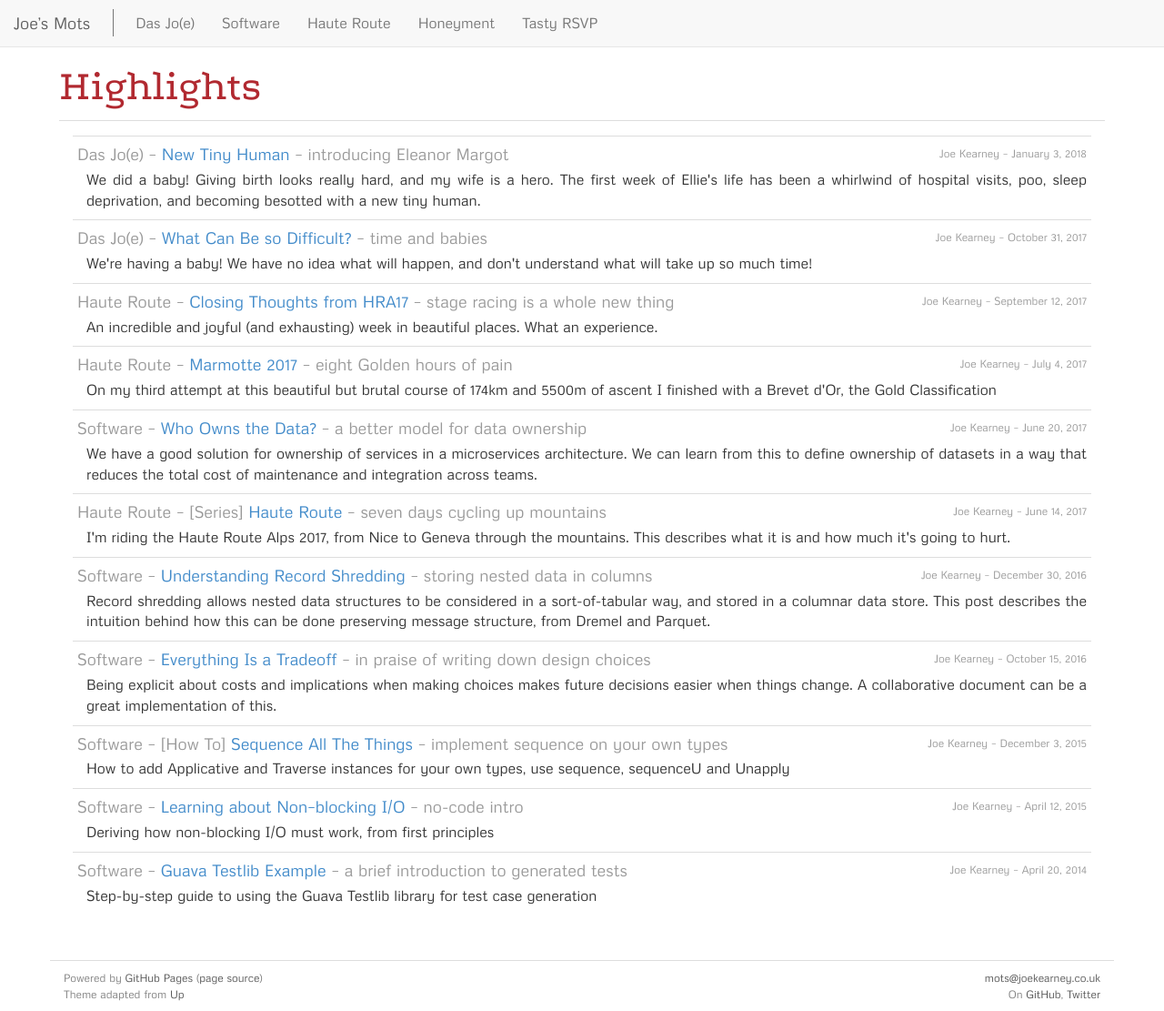
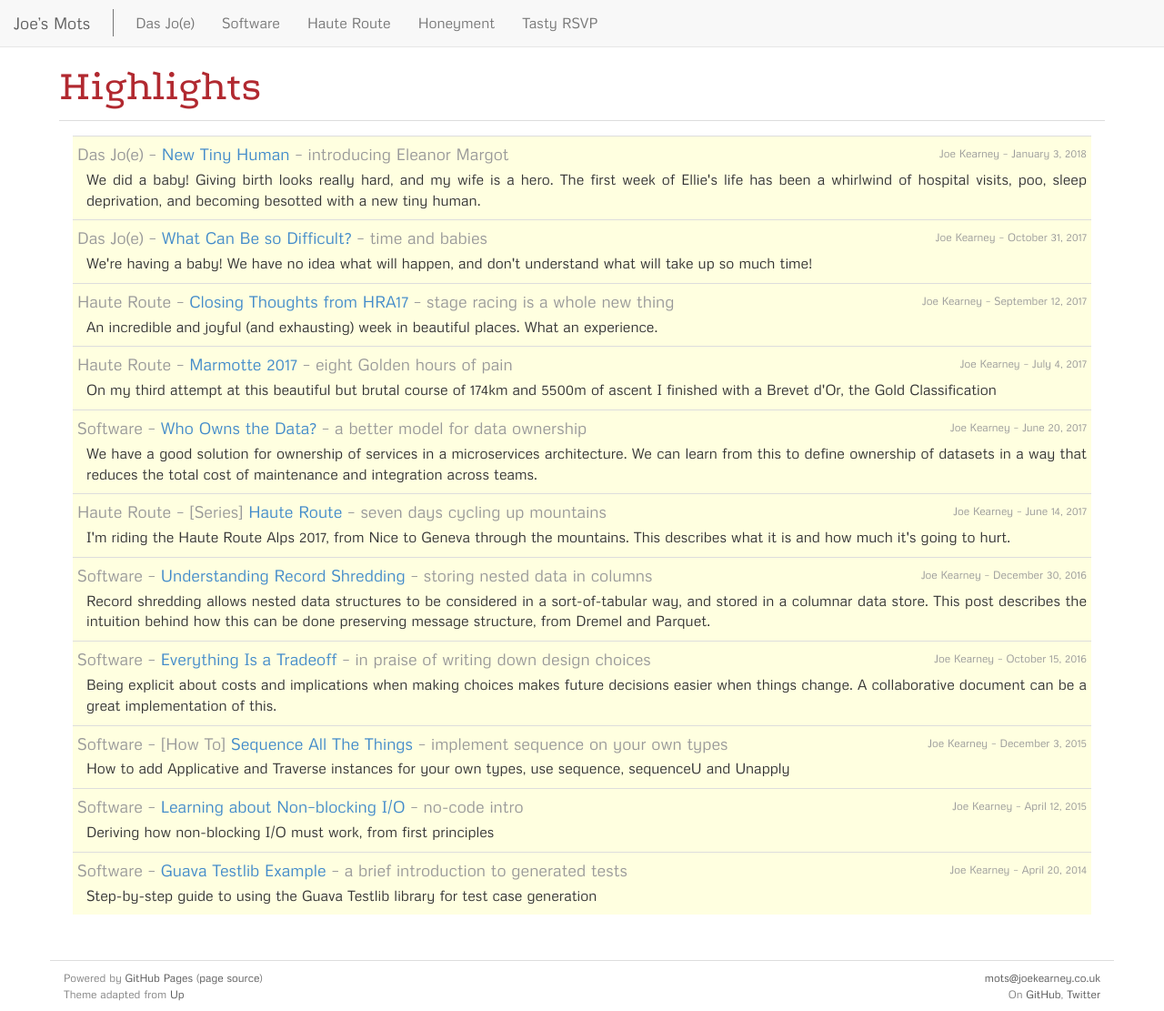
Before and after one commit to joekearney/joekearney.github.io, a Jekyll site: the page built from _posts/2015-01-01-highlight-index.md, in a window 1280 px wide and 1111 px high. Shown: the whole window at 91% size. Built offline with Jekyll 4.4.1, drawn with Linux system fonts in a browser that asks for light colours.

Commit message:
show lightyellow highlight in some listings

```diff
--- a/_includes/toc-listing-element.html
+++ b/_includes/toc-listing-element.html
@@ -14,7 +14,7 @@ showMainTag default ""
 {% assign post = site.posts | where: "id", include.post_id | first %}
 
 {% unless include.showTags %}<a href="{{ post.url }}" class="no-link-highlight">{% endunless %}
-<li>
+<li {% if post.tags contains "highlight" %}class="highlight-toc-element"{% endif %}>
   {% if include.showMainTag == true %}
     {% for t in post.tags %}
       {% assign mainTagCandidate = site.data.series | where: "series_tag", t | first %}
--- a/_includes/toc-listing.html
+++ b/_includes/toc-listing.html
@@ -69,7 +69,7 @@
   {% assign showNonArticles = true %}
 {% endif %}
 
-<ul class="listing">
+<ul class="listing {% if include.tag %}listing-for-tag-{{include.tag}}{% endif %}">
   {% comment %} Only list the top few and any new items further down the list {% endcomment %}
 
   {% assign totalPostsCount = 0 %}
--- a/_layouts/post.html
+++ b/_layouts/post.html
@@ -2,7 +2,7 @@
 layout: layout
 ---
 
-<div class="container">
+<div class="container {{page.container-css-class}}">
   <article>
     {% include post-header.html title=page.title description=page.description description-newline=page.description-newline %}
 
--- a/css/main.css
+++ b/css/main.css
@@ -537,3 +537,10 @@ div.landing-page-series-banner {
 div.pull-quote > p {
   margin-left: 30pt;
 }
+
+li.highlight-toc-element {
+  background-color: lightyellow;
+}
+.no-highlight-toc-element li.highlight-toc-element {
+  background-color: inherit;
+}
--- a/index.html
+++ b/index.html
@@ -35,7 +35,9 @@ sitemap:
   {% include toc-listing.html posts=site.posts numPosts=recentPostCount showDrafts=false showAuthor=true showLongDescription=true showOnlyArticles=false showSeriesPages=true showMainTag=true %}
 
   {% include toc-listing-header.html title="Highlights" %}
+  <span class="no-highlight-toc-element">
   {% include toc-listing.html posts=site.posts skipPosts=recentPostCount tag="highlight" numPosts=10 showDrafts=false showAuthor=true showLongDescription=true showOnlyArticles=false showSeriesPages=true showMainTag=true %}
+  </span>
 
   {% include toc-listing-header.html title="By category" %}
   <div class="row">
```
Also changed, not shown: _posts/cycling/haute-route/2017-06-14-haute-route-index.md (+2 -0 lines).
